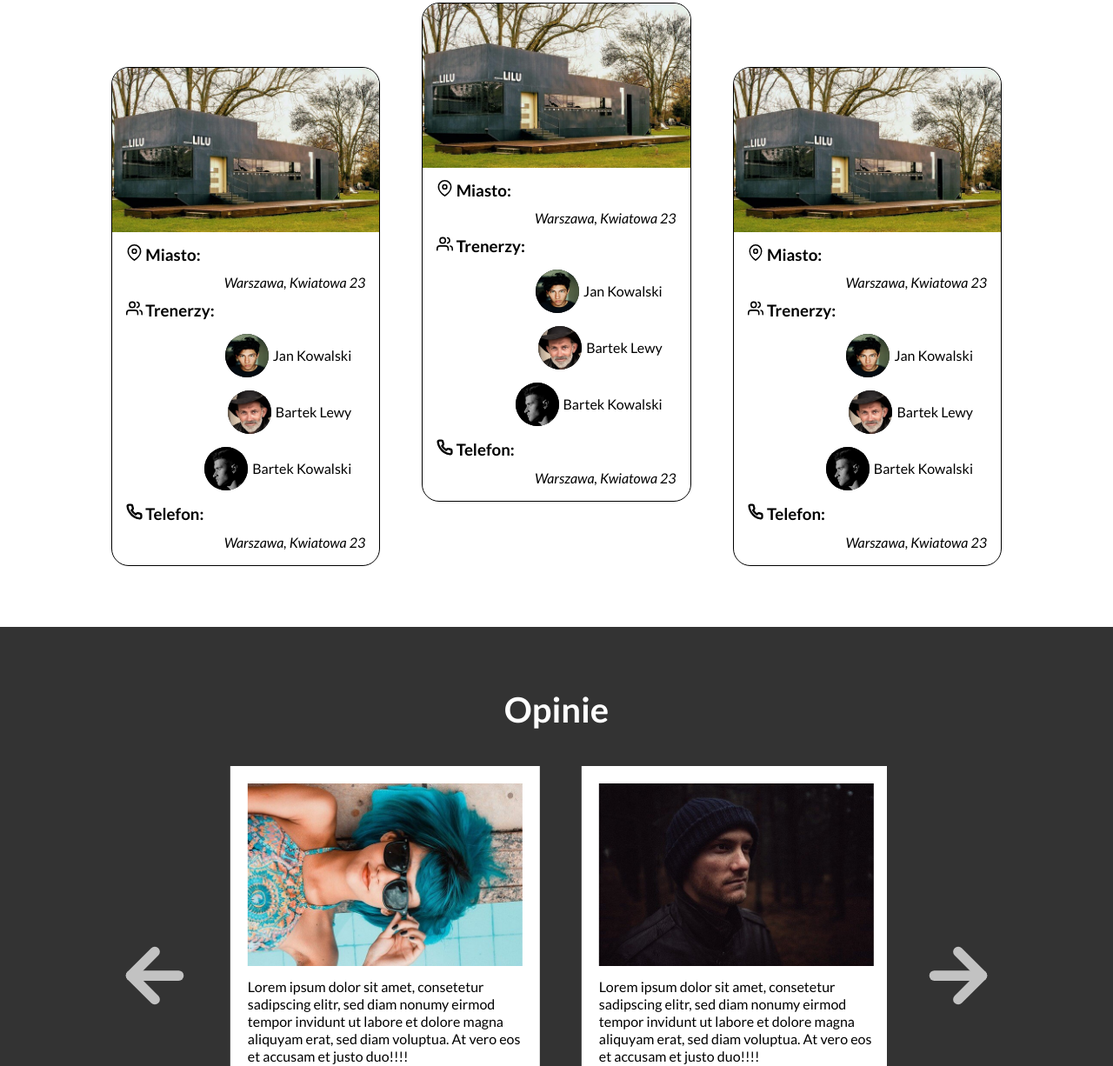
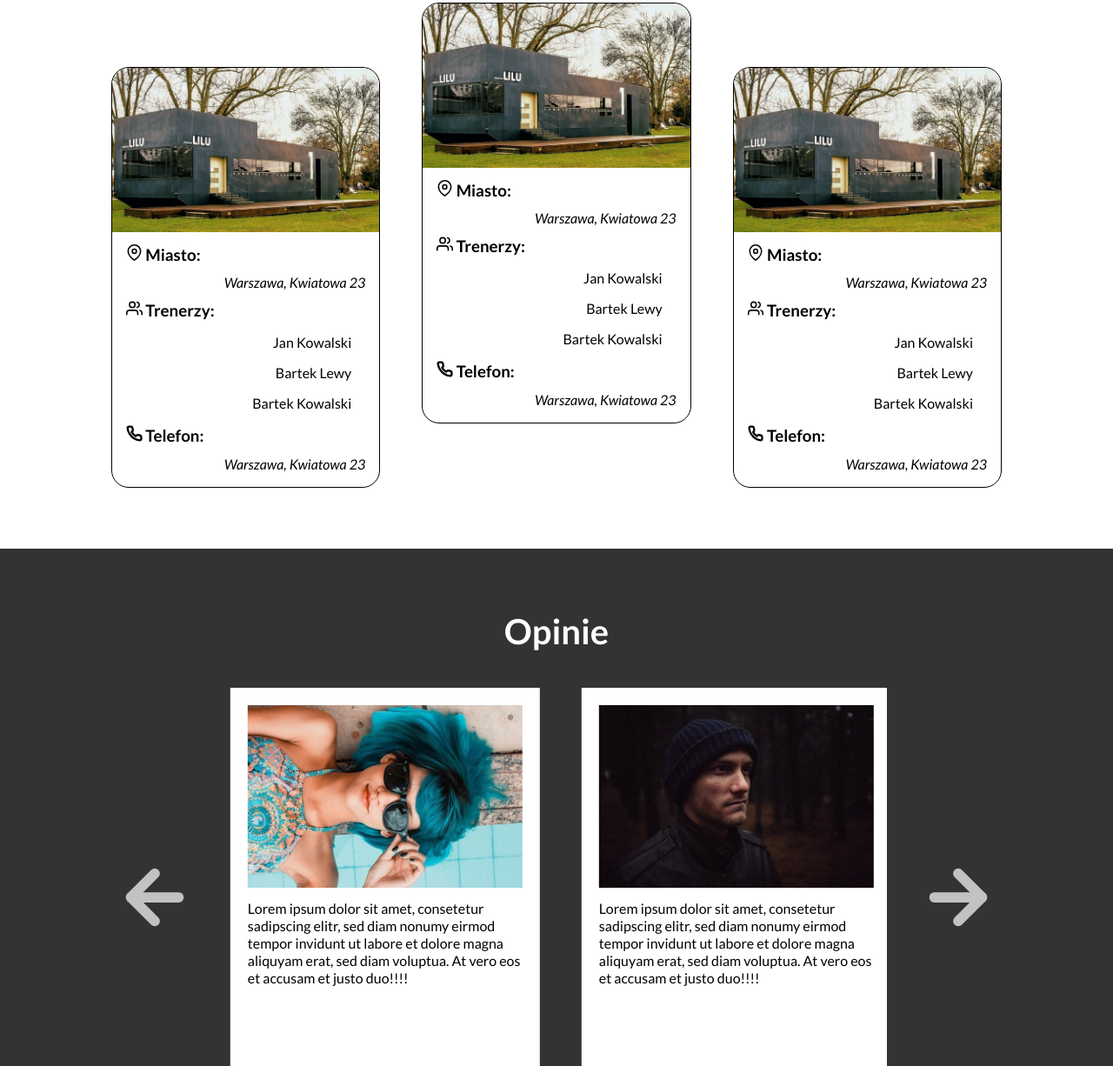
Before and after one commit to marcing20067/fitness-page, a website: page index.html in a window 1280 px wide. Shown: the part 1574-2800 px from the top of the page at 87% size. Drawn offline with Linux system fonts and the light colour scheme.

Commit message:
Delete some images, change our localization design, improve code, improve footer view on 4k

```diff
--- a/index.html
+++ b/index.html
@@ -4,8 +4,7 @@
 <head>
     <meta charset="UTF-8">
     <meta name="viewport" content="width=device-width, initial-scale=1.0">
-    <meta name="description" content="">
-    <meta name="keywords" content="">
+    <meta name="description" content="Lorem ipsum dolor sit, amet consectetur adipisicing elit. Culpa neque exercitationem dolores ut blanditiis harum odio mollitia non nihil qui distinctio, ab modi laborum deleniti!">
     <title>FitnessGym Co.</title>
     <link rel="preconnect" href="https://fonts.gstatic.com">
     <link href="https://fonts.googleapis.com/css2?family=Lato:ital,wght@0,400;0,700;1,400&display=swap"
@@ -137,28 +136,16 @@
                         </h3>
                         <ul class="our-localization__element-list">
                             <li class="our-localization__element-coach-list">
-                                <div class="our-localization__element-coach-list-box">
-                                    <img src="./dist/images/boy-face.jpg" alt=""
-                                        class="our-localization__element-coach-list-img">
-                                </div>
                                 <p class="our-localization__element-coach-list-text">
                                     Jan Kowalski
                                 </p>
                             </li>
                             <li class="our-localization__element-coach-list">
-                                <div class="our-localization__element-coach-list-box">
-                                    <img src="./dist/images/man-face8.jpg" alt=""
-                                        class="our-localization__element-coach-list-img">
-                                </div>
                                 <p class="our-localization__element-coach-list-text">
                                     Bartek Lewy
                                 </p>
                             </li>
                             <li class="our-localization__element-coach-list">
-                                <div class="our-localization__element-coach-list-box">
-                                    <img src="./dist/images/man-face7.jpg" alt=""
-                                        class="our-localization__element-coach-list-img">
-                                </div>
                                 <p class="our-localization__element-coach-list-text">
                                     Bartek Kowalski
                                 </p>
@@ -194,28 +181,16 @@
                         </h3>
                         <ul class="our-localization__element-list">
                             <li class="our-localization__element-coach-list">
-                                <div class="our-localization__element-coach-list-box">
-                                    <img src="./dist/images/boy-face.jpg" alt=""
-                                        class="our-localization__element-coach-list-img">
-                                </div>
                                 <p class="our-localization__element-coach-list-text">
                                     Jan Kowalski
                                 </p>
                             </li>
                             <li class="our-localization__element-coach-list">
-                                <div class="our-localization__element-coach-list-box">
-                                    <img src="./dist/images/man-face8.jpg" alt=""
-                                        class="our-localization__element-coach-list-img">
-                                </div>
                                 <p class="our-localization__element-coach-list-text">
                                     Bartek Lewy
                                 </p>
                             </li>
                             <li class="our-localization__element-coach-list">
-                                <div class="our-localization__element-coach-list-box">
-                                    <img src="./dist/images/man-face7.jpg" alt=""
-                                        class="our-localization__element-coach-list-img">
-                                </div>
                                 <p class="our-localization__element-coach-list-text">
                                     Bartek Kowalski
                                 </p>
@@ -249,28 +224,16 @@
                         </h3>
                         <ul class="our-localization__element-list">
                             <li class="our-localization__element-coach-list">
-                                <div class="our-localization__element-coach-list-box">
-                                    <img src="./dist/images/boy-face.jpg" alt=""
-                                        class="our-localization__element-coach-list-img">
-                                </div>
                                 <p class="our-localization__element-coach-list-text">
                                     Jan Kowalski
                                 </p>
                             </li>
                             <li class="our-localization__element-coach-list">
-                                <div class="our-localization__element-coach-list-box">
-                                    <img src="./dist/images/man-face8.jpg" alt=""
-                                        class="our-localization__element-coach-list-img">
-                                </div>
                                 <p class="our-localization__element-coach-list-text">
                                     Bartek Lewy
                                 </p>
                             </li>
                             <li class="our-localization__element-coach-list">
-                                <div class="our-localization__element-coach-list-box">
-                                    <img src="./dist/images/man-face7.jpg" alt=""
-                                        class="our-localization__element-coach-list-img">
-                                </div>
                                 <p class="our-localization__element-coach-list-text">
                                     Bartek Kowalski
                                 </p>
@@ -303,7 +266,7 @@
             <div class="slider__extra-box">
                 <div class="slider__box">
                     <div class="slider__box-item white">
-                        <img src="./dist/images/man-face.jpg" alt="" class="slider__box-item-img">
+                        <img src="./dist/images/slider/man-face.jpg" alt="" class="slider__box-item-img">
                         <p class="slider__box-item-text">
                             Lorem ipsum dolor sit amet, consetetur sadipscing elitr, sed
                             diam nonumy eirmod tempor invidunt ut labore et dolore magna
@@ -313,7 +276,7 @@
                         <h3 class="slider__box-item-heading">Jakub Kowalski</h3>
                     </div>
                     <div class="slider__box-item white">
-                        <img src="./dist/images/girl-face.jpg" alt="" class="slider__box-item-img">
+                        <img src="./dist/images/slider/girl-face.jpg" alt="" class="slider__box-item-img">
                         <p class="slider__box-item-text">
                             Lorem ipsum dolor sit amet, consetetur sadipscing elitr, sed
                             diam nonumy eirmod tempor invidunt ut labore et dolore magna
@@ -323,7 +286,7 @@
                         <h3 class="slider__box-item-heading">Anna Wiśniewska</h3>
                     </div>
                     <div class="slider__box-item white">
-                        <img src="./dist/images/man-face2.jpg" alt="" class="slider__box-item-img">
+                        <img src="./dist/images/slider/man-face2.jpg" alt="" class="slider__box-item-img">
                         <p class="slider__box-item-text">
                             Lorem ipsum dolor sit amet, consetetur sadipscing elitr, sed
                             diam nonumy eirmod tempor invidunt ut labore et dolore magna
@@ -333,7 +296,7 @@
                         <h3 class="slider__box-item-heading">Arkadziusz Wójcik</h3>
                     </div>
                     <div class="slider__box-item white">
-                        <img src="./dist/images/girl-face2.jpg" alt="" class="slider__box-item-img">
+                        <img src="./dist/images/slider/girl-face2.jpg" alt="" class="slider__box-item-img">
                         <p class="slider__box-item-text">
                             Lorem ipsum dolor sit amet, consetetur sadipscing elitr, sed
                             diam nonumy eirmod tempor invidunt ut labore et dolore magna
--- a/src/sass/_footer.scss
+++ b/src/sass/_footer.scss
@@ -4,8 +4,7 @@
 
   &__wrapper {
     padding-top: 0;
-    max-width: 80%;
-    width: fit-content;
+    width: 80%;
   }
 
   &__nav {
@@ -84,7 +83,6 @@
     }
 
     &__wrapper {
-      width: 100%;
       display: flex;
       justify-content: space-between;
     }
--- a/src/sass/_large.scss
+++ b/src/sass/_large.scss
@@ -11,6 +11,7 @@
         }
 
         &__wrapper {
+            height: 90rem;
             width: 80%;
             display: flex;
             justify-content: space-between;
--- a/src/sass/main.scss
+++ b/src/sass/main.scss
@@ -15,10 +15,11 @@
   &__hero-img {
     position: absolute;
     top: 6rem;
-    width: 100%;
-    min-height: calc(100vh - 6rem);
+    object-fit: cover;
     filter: brightness(0.5);
     z-index: -2;
+    min-height: calc(100vh - 6rem);
+    min-width: 100%;
     left: 0;
   }
 
@@ -74,11 +75,9 @@
   background-size: cover;
   background-position: center;
   background-attachment: fixed;
-  background-image: linear-gradient(
-      45deg,
+  background-image: linear-gradient(45deg,
       rgba(0, 0, 0, 0.75),
-      rgba(0, 0, 0, 0.75)
-    ),
+      rgba(0, 0, 0, 0.75)),
     url('../images/exercise-mobile.jpg');
   color: #fff;
 
@@ -178,24 +177,6 @@
 
     &-coach-list {
       margin: 1.5rem 0;
-      display: flex;
-      align-items: center;
-      justify-content: flex-end;
-
-      &-box {
-        position: relative;
-        margin-right: 0.5rem;
-        height: 5rem;
-        width: 5rem;
-        border-radius: 50%;
-        overflow: hidden;
-      }
-
-      &-img {
-        height: 100%;
-        min-width: 100%;
-        background-color: black;
-      }
     }
   }
 }
```
Also changed, not shown: poprawki.txt (deleted, +0 -12 lines), dist/css/404.min.css, dist/css/main.min.css, dist/images/boy-face.jpg (deleted), dist/images/man-face7.jpg (deleted), dist/images/man-face8.jpg (deleted), dist/images/slider/girl-face.jpg (renamed from dist/images/girl-face.jpg), dist/images/slider/girl-face2.jpg (renamed from dist/images/girl-face2.jpg), dist/images/slider/man-face.jpg (renamed from dist/images/man-face.jpg), dist/images/slider/man-face2.jpg (renamed from dist/images/man-face2.jpg), 2 other files.
